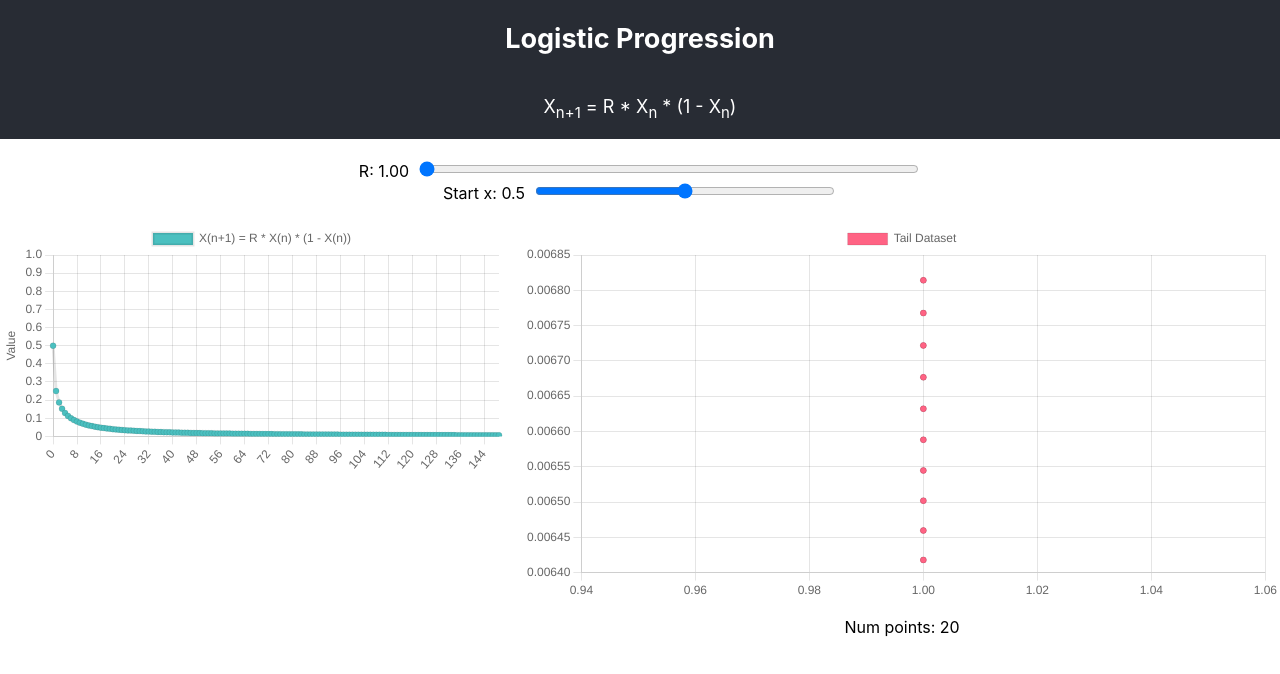
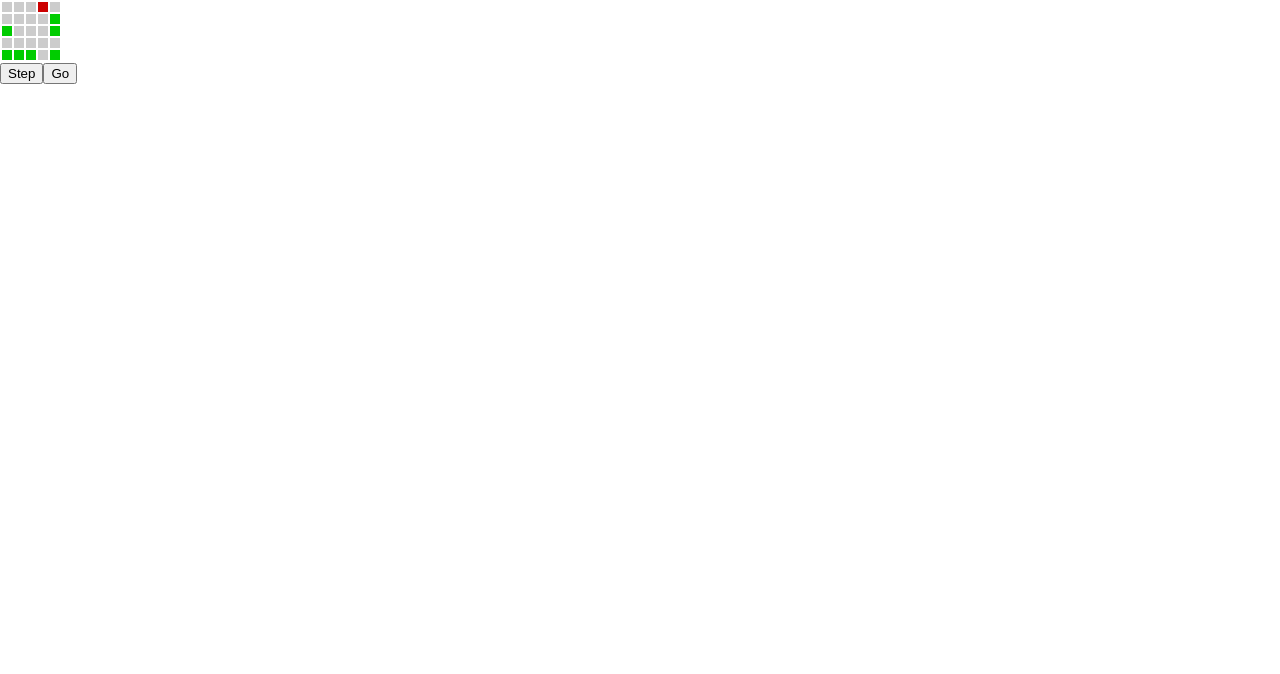
Before and after one commit to JasonVBN/chaos-sims, a React (Create React App) app: page /fire in a window 1280 px wide. Shown: the top 674 px of the page. Built offline with nearby package versions, Linux system fonts and the light colour scheme.

Commit message:
made multi-page: home (App) has Routes to chaos & fire pages. on fire: random tree growth & lightning working, but propagating fire gets stuck for some reason...

```diff
--- a/package.json
+++ b/package.json
@@ -11,6 +11,7 @@
     "react": "^19.2.0",
     "react-chartjs-2": "^5.3.0",
     "react-dom": "^19.2.0",
+    "react-router-dom": "^7.11.0",
     "react-scripts": "5.0.1",
     "web-vitals": "^2.1.4"
   },
--- a/src/App.js
+++ b/src/App.js
@@ -1,129 +1,21 @@
 import './App.css';
-import {useEffect, useState} from 'react';
-import { Line, Scatter } from 'react-chartjs-2';
-import {
-  Chart as ChartJS,
-  CategoryScale,
-  LinearScale,
-  LineElement,
-  PointElement,
-  Tooltip,
-  Legend,
-  Title,
-} from 'chart.js';
-ChartJS.register(CategoryScale, LinearScale, LineElement, PointElement, Tooltip, Legend, Title);
+import {BrowserRouter, Routes, Route} from "react-router-dom";
+import Home from "./pages/Home";
+import Chaos from "./pages/Chaos";
 
-const R_STEP = 0.01;
-const options = {
-  scales: {
-    y: {
-      min: 0,
-      max: 1,
-      title: { display: true, text: 'Value' }
-    }
-  }
-};
+import Fire from './pages/Fire';
+
 function App() {
-	const [R, setR] = useState(1);
-	const [initx, setInitx] = useState(0.5);
-	const [seq, setSeq] = useState({
-		datasets: [
-			{
-				label: 'Line Dataset',
-				data: [{x:1, y:2}, {x:2, y:3}, {x:3, y:1}],
-				backgroundColor: 'rgba(75,192,192,1)',
-			},
-		],
-	});
-	const [data, setData] = useState({
-		datasets: [
-			{
-				label: 'Tail Dataset',
-				data: [],
-				backgroundColor: 'rgba(255,99,132,1)',
-			}
-		],
-	});
-	useEffect(() => {
-		compute(R, initx, data, setSeq, setData);
-	}, [R, initx]);
 	return (
-	<div className="App">
-		<header className="App-header">
-			<h2>Logistic Progression</h2>
-			<p>X<sub>n+1</sub> = R * X<sub>n</sub> * (1 - X<sub>n</sub>)</p>
-		</header>
-		<div style={{ margin: '20px 0' }}>
-			<label htmlFor="slider">R: {R.toFixed(2)}</label>
-			<input
-				id="slider" type="range"
-				min="1" max="4" step={R_STEP}
-				value={R}
-				onChange={e => {
-					const newR = Number(e.target.value);
-					setR(newR);
-				}}
-				style={{ width: '500px', marginLeft: '10px' }}
-			/>
-			<br></br>
-			<label htmlFor="x-slider">Start x: {initx}</label>
-			<input
-				id="x-slider" type="range"
-				min="0" max="1" step="0.05"
-				value={initx}
-				onChange={e => {
-					const newInitx = Number(e.target.value);
-					setInitx(newInitx);
-				}}
-				style={{ width: '300px', marginLeft: '10px' }}
-			/>
-		</div>
-		<div style={{ display: 'flex', justifyContent: 'center', alignItems: 'flex-start', gap: '20px' }}>
-			<div style={{ width: '40%' }}>
-				<Line data={seq} options={options}/>
-			</div>
-			<div style={{ width: '60%' }}>
-				<Scatter data={data} options={{}}/>
-				<p>Num points: {data.datasets[0].data.length}</p>
-			</div>
-		</div>
-	</div>
+		<BrowserRouter>
+			<Routes>
+				<Route path="/" element={<Home />}/>
+				<Route path="/chaos" element={<Chaos />}/>
+				<Route path="/fire" element={<Fire />}/>
+			</Routes>
+		</BrowserRouter>
 	);
 }
 
 
-
-function compute(r, start, data, setterSeq, setterData){
-	// alert(`compute called with r = ${r}`);
-	const N = 150;
-	var nums = [start];
-	for (let i = 1; i < N; i++) {
-		nums.push(r * nums[i-1] * (1 - nums[i-1]));
-	}
-	var points = data.datasets[0].data;
-	for(let i = N-10; i < N; i++){
-		points.push({x: r, y: nums[i]});
-	}
-	setterSeq({
-		labels: [...Array(nums.length).keys()],
-		datasets: [
-			{
-				label: 'X(n+1) = R * X(n) * (1 - X(n))',
-				data: nums,
-				backgroundColor: 'rgba(75,192,192,1)',
-			},
-		],
-	});
-	setterData({
-		datasets: [
-			{
-				label: 'Tail Dataset',
-				data: points,
-				backgroundColor: 'rgba(255,99,132,1)',
-			}
-		],
-	});
-	return nums;
-}
-
 export default App;
--- /dev/null
+++ b/src/Fire.css
@@ -0,0 +1,10 @@
+.grid-cell {
+    width: 10px;
+    height: 10px;
+    margin: 0;
+    padding: 0;
+    border: none;
+}
+table, tr{
+    border: none;
+}
--- /dev/null
+++ b/src/pages/Chaos.jsx
@@ -0,0 +1,131 @@
+import '../App.css';
+import { Link } from "react-router-dom";
+import {useEffect, useState} from 'react';
+import { Line, Scatter } from 'react-chartjs-2';
+import {
+  Chart as ChartJS,
+  CategoryScale,
+  LinearScale,
+  LineElement,
+  PointElement,
+  Tooltip,
+  Legend,
+  Title,
+} from 'chart.js';
+ChartJS.register(CategoryScale, LinearScale, LineElement, PointElement, Tooltip, Legend, Title);
+
+const R_STEP = 0.01;
+const options = {
+  scales: {
+    y: {
+      min: 0,
+      max: 1,
+      title: { display: true, text: 'Value' }
+    }
+  }
+};
+function Chaos() {
+    const [R, setR] = useState(1);
+    const [initx, setInitx] = useState(0.5);
+    const [seq, setSeq] = useState({
+        datasets: [
+            {
+                label: 'Line Dataset',
+                data: [{x:1, y:2}, {x:2, y:3}, {x:3, y:1}],
+                backgroundColor: 'rgba(75,192,192,1)',
+            },
+        ],
+    });
+    const [data, setData] = useState({
+        datasets: [
+            {
+                label: 'Tail Dataset',
+                data: [],
+                backgroundColor: 'rgba(255,99,132,1)',
+            }
+        ],
+    });
+    useEffect(() => {
+        compute(R, initx, data, setSeq, setData);
+    }, [R, initx]);
+    return (
+    <div className="App">
+        <Link to="/">Back home</Link>
+        <header className="App-header">
+            <h2>Logistic Progression</h2>
+            <p>X<sub>n+1</sub> = R * X<sub>n</sub> * (1 - X<sub>n</sub>)</p>
+        </header>
+        <div style={{ margin: '20px 0' }}>
+            <label htmlFor="slider">R: {R.toFixed(2)}</label>
+            <input
+                id="slider" type="range"
+                min="1" max="4" step={R_STEP}
+                value={R}
+                onChange={e => {
+                    const newR = Number(e.target.value);
+                    setR(newR);
+                }}
+                style={{ width: '500px', marginLeft: '10px' }}
+            />
+            <br></br>
+            <label htmlFor="x-slider">Start x: {initx}</label>
+            <input
+                id="x-slider" type="range"
+                min="0" max="1" step="0.05"
+                value={initx}
+                onChange={e => {
+                    const newInitx = Number(e.target.value);
+                    setInitx(newInitx);
+                }}
+                style={{ width: '300px', marginLeft: '10px' }}
+            />
+        </div>
+        <div style={{ display: 'flex', justifyContent: 'center', alignItems: 'flex-start', gap: '20px' }}>
+            <div style={{ width: '40%' }}>
+                <Line data={seq} options={options}/>
+            </div>
+            <div style={{ width: '60%' }}>
+                <Scatter data={data} options={{}}/>
+                <p>Num points: {data.datasets[0].data.length}</p>
+            </div>
+        </div>
+    </div>
+    );
+}
+
+
+
+function compute(r, start, data, setterSeq, setterData){
+    // alert(`compute called with r = ${r}`);
+    const N = 150;
+    var nums = [start];
+    for (let i = 1; i < N; i++) {
+        nums.push(r * nums[i-1] * (1 - nums[i-1]));
+    }
+    var points = data.datasets[0].data;
+    for(let i = N-10; i < N; i++){
+        points.push({x: r, y: nums[i]});
+    }
+    setterSeq({
+        labels: [...Array(nums.length).keys()],
+        datasets: [
+            {
+                label: 'X(n+1) = R * X(n) * (1 - X(n))',
+                data: nums,
+                backgroundColor: 'rgba(75,192,192,1)',
+            },
+        ],
+    });
+    setterData({
+        datasets: [
+            {
+                label: 'Tail Dataset',
+                data: points,
+                backgroundColor: 'rgba(255,99,132,1)',
+            }
+        ],
+    });
+    return nums;
+}
+
+export default Chaos;
--- /dev/null
+++ b/src/pages/Fire.jsx
@@ -0,0 +1,110 @@
+import {useEffect, useState} from 'react';
+import '../Fire.css';
+
+const ROWS = 5;
+const COLS = 5;
+const COLORS = {
+    '.': '#ccc',
+    't': '#0c0',
+    'f': '#c00',
+}
+var iter = 0;
+
+function printGrid(grid){
+    grid.forEach((row)=>{
+        console.log(row.join(''));
+    });
+}
+
+function Fire(){
+    console.log("-- rendering Fire --");
+    const [grid, setGrid] = useState(
+        Array.from({length:ROWS}, (_,r)=>Array.from({length:COLS}, (_,c)=>'.'))
+    );
+    const [running, setRunning] = useState(false);
+    useEffect(() => {
+        console.log("grid changed:");
+        printGrid(grid);
+    }, [grid]);
+    function growTrees(numTrees){
+        for(var i=0; i<numTrees; i++){
+            var r = Math.floor(Math.random()*ROWS);
+            var c = Math.floor(Math.random()*COLS);
+            var newgrid = [...grid];
+            newgrid[r][c] = 't';
+            // mutating inner array - might be bad
+            setGrid(newgrid);
+            console.log(`placed tree at (${r},${c})`);
+        }
+    }
+    function lightning(){
+        var r = Math.floor(Math.random()*ROWS);
+        var c = Math.floor(Math.random()*COLS);
+        var newgrid = [...grid];
+        newgrid[r][c] = 'f';
+        // mutating inner array - might be bad
+        setGrid(newgrid);
+        console.log(`lightning strike at (${r},${c})`);
+    }
+    function propagateFire(){
+        console.log("spreading fire");
+        console.log("before:"); printGrid(grid);
+        var newgrid = [...grid];
+        for(var r=0; r<ROWS; r++){
+            newgrid[r] = [...grid[r]]; //deep copy
+            console.log(newgrid[r]);
+            for(var c=0; c<COLS; c++){
+                if(grid[r][c] == 't'){
+                    //check neighbors
+                    if((r-1>=0 && grid[r-1][c]=='f') ||
+                        (r+1<ROWS && grid[r+1][c]=='f') ||
+                        (c-1>=0 && grid[r][c-1]=='f') ||
+                        (c+1<COLS && grid[r][c+1]=='f')
+                        ){
+                        newgrid[r][c] = 'f';
+                        console.log(`tree (${r},${c}) has fire neighbor, now burning :D`);
+                    }
+                }
+            }
+        }
+        console.log("newgrid after prop:"); printGrid(newgrid);
+        console.log("grid before committing:"); printGrid(grid);
+        setGrid(newgrid);
+    }
+    function step(){
+        growTrees(1);
+        if(Math.random() < 0.1){ //10% of lightning strike
+            lightning();
+        }
+        propagateFire();
+    }
+    useEffect(() => {
+        const ival = setInterval(() => {
+            console.log(`iteration ${iter}`);
+            step();
+            iter++;
+        }, 1000);
+        return () => clearInterval(ival);
+    }, []);
+
+    return (
+        <>
+        <table>
+            <tbody>
+            {grid.map(row => (
+                <tr>
+                {row.map((cell) => {
+                    const col = COLORS[cell];
+                    // console.log(`color: ${col}`);
+                    return <td className="grid-cell" style={{backgroundColor: col}}> </td>;
+                })}
+                </tr>
+            ))}
+            </tbody>
+        </table>
+        <button onClick={step}>Step</button>
+        <button onClick={() => {setRunning(!running);}}>{running? 'Stop' : 'Go'}</button>
+        </>
+    );
+}
+export default Fire;
--- /dev/null
+++ b/src/pages/Home.jsx
@@ -0,0 +1,14 @@
+import { Link } from "react-router-dom";
+
+function Home(){
+    return (
+    <>
+            <h1>Home</h1>
+            <Link to="/chaos">Chaos</Link>
+            <br/>
+            <Link to="/fire">Fire simulation</Link>
+    </>
+    );
+}
+
+export default Home;
```
Also changed, not shown: 1 other file (tests, documents, lock files or other folders).
